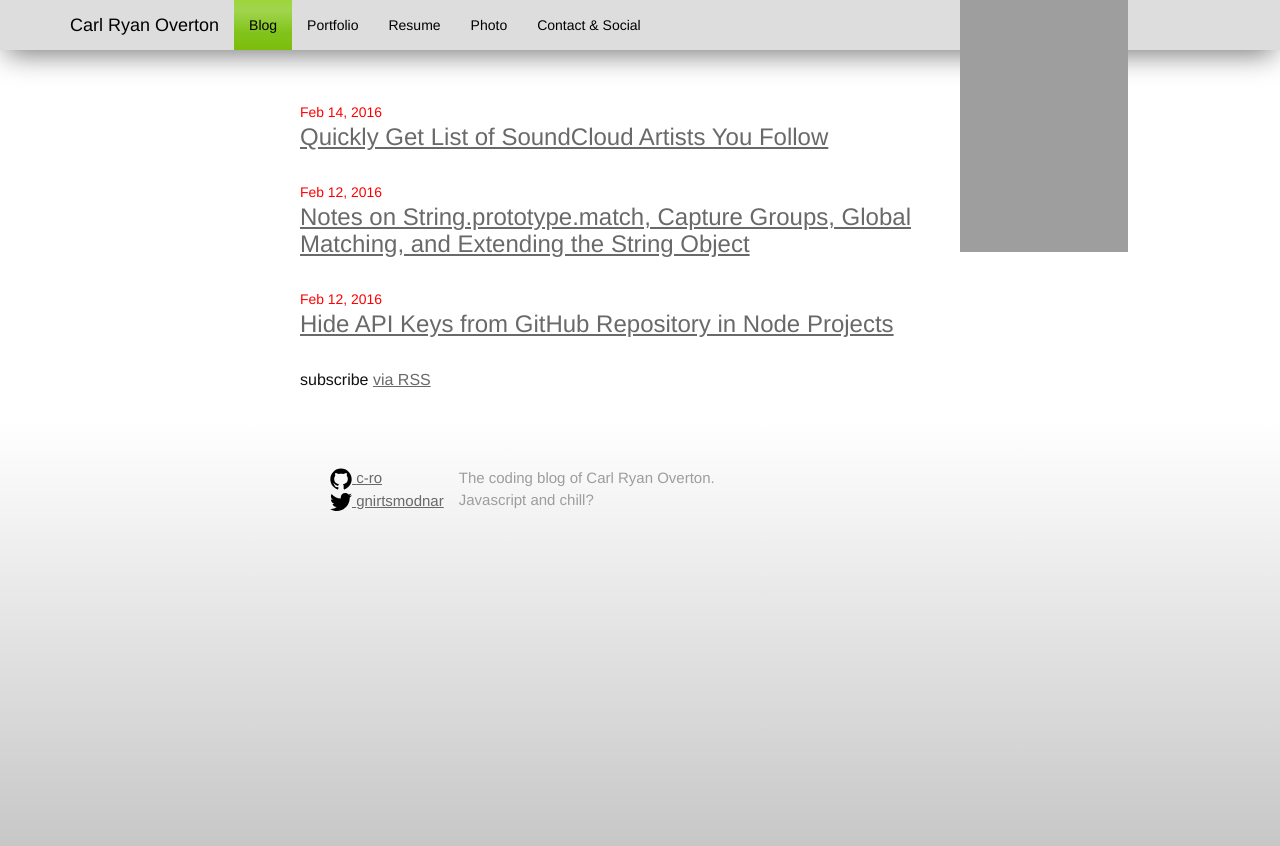
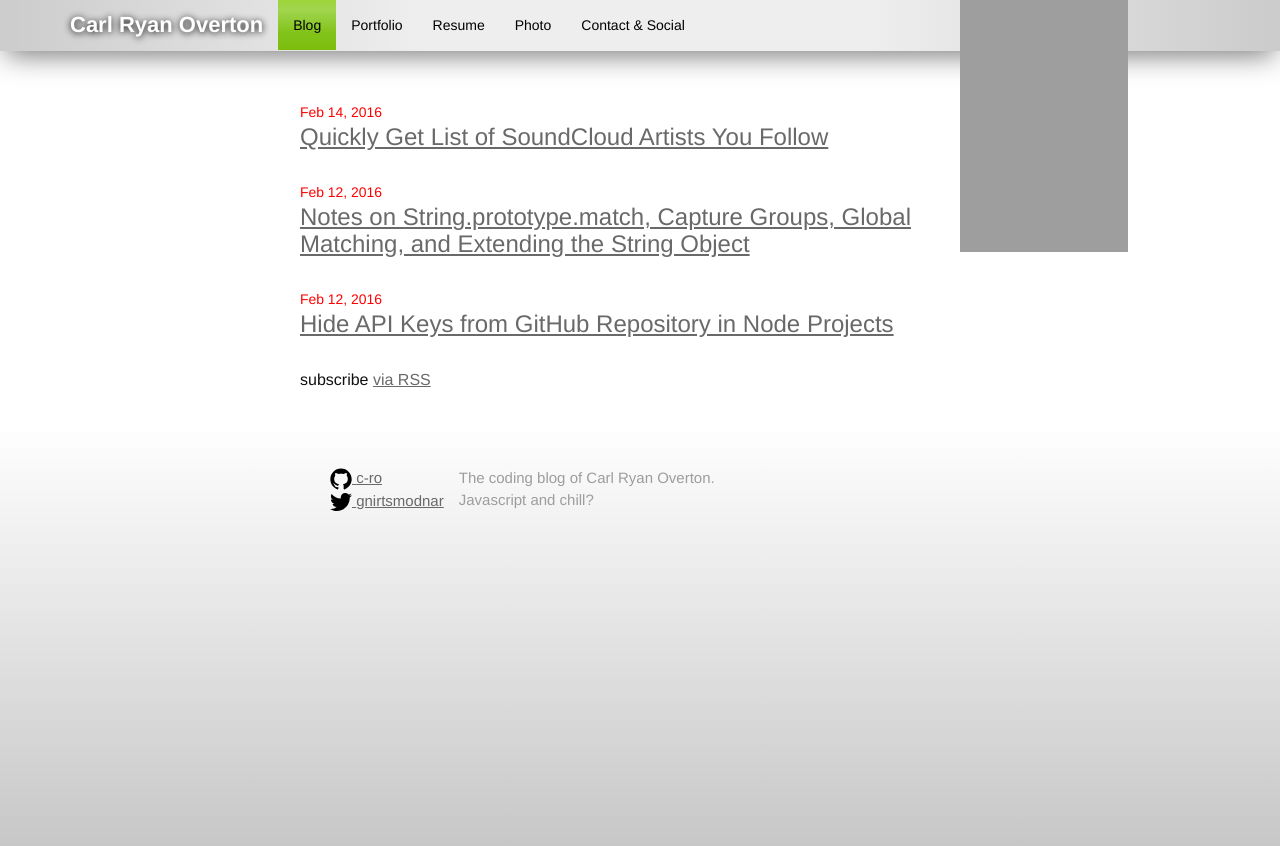
Before and after one commit to c-ro/blog, a Jekyll site: the page built from index.html, in a window 1280 px wide. Shown: the top 846 px of the page. Built offline with Jekyll 4.4.1, drawn with Linux system fonts in a browser that asks for light colours; grey boxes are pictures that could not be loaded.

Commit message:
fixed navbar-collapse issues

```diff
--- a/_includes/footer.html
+++ b/_includes/footer.html
@@ -26,3 +26,7 @@
   </div>
 
 </footer>
+
+<script src="https://maxcdn.bootstrapcdn.com/bootstrap/3.3.6/js/bootstrap.min.js" integrity="sha256-KXn5puMvxCw+dAYznun+drMdG1IFl3agK0p/pqT9KAo= sha512-2e8qq0ETcfWRI4HJBzQiA3UoyFk6tbNyG+qSaIBZLyW9Xf3sWZHN/lxe9fTh1U45DpPf07yj94KsUHHWe4Yk1A==" crossorigin="anonymous"></script>
+
+<script src="https://ajax.googleapis.com/ajax/libs/jquery/2.2.0/jquery.min.js"></script>
--- a/_includes/head.html
+++ b/_includes/head.html
@@ -10,4 +10,8 @@
   <link rel="stylesheet" href="{{ "/css/main.css" | prepend: site.baseurl }}">
   <link rel="canonical" href="{{ page.url | replace:'index.html','' | prepend: site.baseurl | prepend: site.url }}">
   <link rel="alternate" type="application/rss+xml" title="{{ site.title }}" href="{{ "/feed.xml" | prepend: site.baseurl | prepend: site.url }}">
+
+<script src="https://maxcdn.bootstrapcdn.com/bootstrap/3.3.6/js/bootstrap.min.js" integrity="sha256-KXn5puMvxCw+dAYznun+drMdG1IFl3agK0p/pqT9KAo= sha512-2e8qq0ETcfWRI4HJBzQiA3UoyFk6tbNyG+qSaIBZLyW9Xf3sWZHN/lxe9fTh1U45DpPf07yj94KsUHHWe4Yk1A==" crossorigin="anonymous"></script>
+
+<script src="https://ajax.googleapis.com/ajax/libs/jquery/2.2.0/jquery.min.js"></script>
 </head>
--- a/_includes/header.html
+++ b/_includes/header.html
@@ -1,15 +1,16 @@
 <header>
+        <!-- Navigation -->
         <nav class="navbar navbar-fixed-top" role="navigation">
-        <div class="container site-title">
+            <div class="container">
                 <!-- Brand and toggle get grouped for better mobile display -->
                 <div class="navbar-header">
-                <button type="button" class="navbar-toggle" data-toggle="collapse">
+                    <button type="button" class="navbar-toggle" data-toggle="collapse" data-target="#bs-example-navbar-collapse-1">
                         <span class="sr-only">Toggle navigation</span>
                         <span class="icon-bar"></span>
                         <span class="icon-bar"></span>
                         <span class="icon-bar"></span>
                     </button>
-                <a class="navbar-brand" href="http://c-ro.github.io/#">Carl Ryan Overton</a>
+                    <a class="navbar-brand" href="#">Carl Ryan Overton</a>
                 </div>
                 <!-- Collect the nav links, forms, and other content for toggling -->
                 <div class="collapse navbar-collapse" id="bs-example-navbar-collapse-1">
@@ -17,17 +18,17 @@
                         <li class="blog">
                             <a href="http://c-ro.github.io/blog/">Blog</a>
                         </li>
-                    <li class="portfolio">
-                        <a href="http://c-ro.github.io/#/portfolio">Portfolio</a>
+                        <li>
+                            <a href="#">Portfolio</a>
                         </li>
-                    <li class="resume">
-                        <a href="http://c-ro.github.io/#/resume">Resume</a>
+                        <li>
+                            <a href="#/resume">Resume</a>
                         </li>
-                    <li class="photo">
+                        <li>
                             <a href="http://carltography.tumblr.com" target="new">Photo</a>
                         </li>
-                    <li class="contact">
-                        <a href="http://c-ro.github.io/#/contact">Contact & Social</a>
+                        <li>
+                            <a href="#/contact">Contact & Social</a>
                         </li>
                     </ul>
                 </div>
--- a/_sass/_base.scss
+++ b/_sass/_base.scss
@@ -66,11 +66,42 @@
     width: 12em;
 }
 
+/* NAVBAR STYLE */
+
 .navbar {
+    /* Permalink - use to edit and share this gradient: http://colorzilla.com/gradient-editor/#cccccc+0,eeeeee+33,eeeeee+68,cccccc+99 */
+    background: rgb(204,204,204); /* Old browsers */
+    background: -moz-linear-gradient(left,  rgba(204,204,204,1) 0%, rgba(238,238,238,1) 33%, rgba(238,238,238,1) 68%, rgba(204,204,204,1) 99%); /* FF3.6-15 */
+    background: -webkit-linear-gradient(left,  rgba(204,204,204,1) 0%,rgba(238,238,238,1) 33%,rgba(238,238,238,1) 68%,rgba(204,204,204,1) 99%); /* Chrome10-25,Safari5.1-6 */
+    background: linear-gradient(to right,  rgba(204,204,204,1) 0%,rgba(238,238,238,1) 33%,rgba(238,238,238,1) 68%,rgba(204,204,204,1) 99%); /* W3C, IE10+, FF16+, Chrome26+, Opera12+, Safari7+ */
+    filter: progid:DXImageTransform.Microsoft.gradient( startColorstr='#cccccc', endColorstr='#cccccc',GradientType=1 ); /* IE6-9 */
+
     -webkit-box-shadow: 0px 10px 28px -6px rgba(0,0,0,0.54);
     -moz-box-shadow: 0px 10px 28px -6px rgba(0,0,0,0.54);
     box-shadow: 0px 10px 28px -6px rgba(0,0,0,0.54);
-    height: 50px;
+    min-height: 50px;
+
+    font-size: 14px;
+}
+
+.navbar a {
+    text-decoration: none;
+    color: black;
+}
+
+.navbar-brand {
+    font-size: 22px;
+    text-shadow: 0px 1px 7px rgba(0, 0, 0, 1) !important;
+    color: #fff !important;
+    font-weight: bold;
+}
+
+.navbar-toggle {
+    background-color: $grey-color-dark;
+}
+
+.icon-bar {
+    background-color: $grey-color-light;
 }
 
 /**
@@ -219,17 +250,6 @@
     }
 }
 
-.navbar {
-    background-color: #dddddd !important;
-    font-size: 14px;
-}
-
-.navbar a{
-    text-decoration: none;
-    color: black;
-}
-
-
 /**
  * Clearfix
  */
```
Also changed, not shown: index.html (line endings or trailing spaces). Lines whose indentation alone changed are shown as unchanged.
